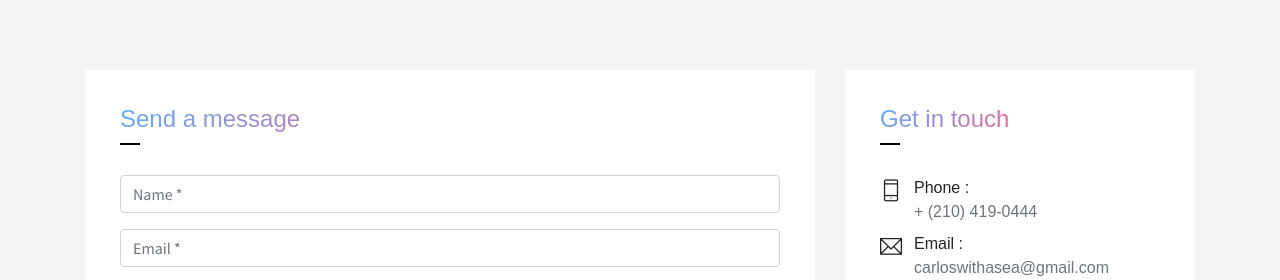
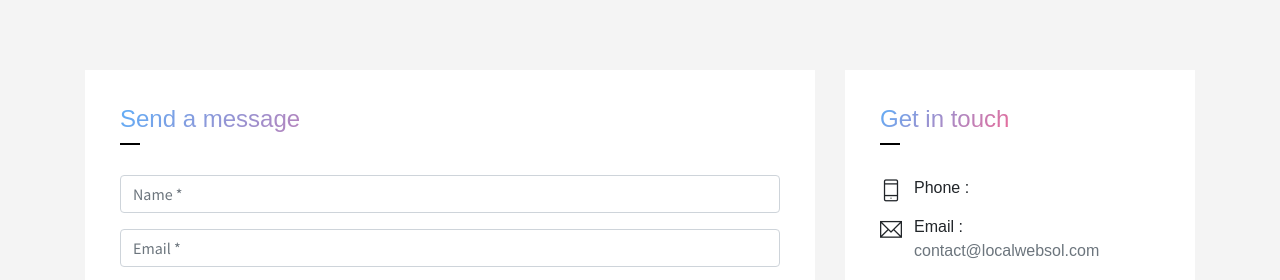
Before and after one commit to carloslopezjr/carloslopezjr.github.io, a website: page index.html in a window 1280 px wide. Shown: the part 4636-4916 px from the top of the page. Drawn offline with Linux system fonts and the light colour scheme.

Commit message:
Update index.html

```diff
--- a/index.html
+++ b/index.html
@@ -1329,7 +1329,7 @@
                                 <i class="ti-mobile icon-md"></i>
                             </div>
                             <div class="col-10 ">
-                                <h6 class="d-inline">Phone : <br> <span class="text-muted">+ (210) 419-0444</span></h6>
+                                <h6 class="d-inline">Phone : <br> <span class="text-muted"></span></h6>
                             </div>
                         </div>
                         <div class="row mb-2">
@@ -1337,7 +1337,7 @@
                                 <i class="ti-email icon-md"></i>
                             </div>
                             <div class="col-10">
-                                <h6 class="d-inline">Email :<br> <span class="text-muted">carloswithasea@gmail.com</span></h6>
+                                <h6 class="d-inline">Email :<br> <span class="text-muted">contact@localwebsol.com</span></h6>
                             </div>
                         </div>
                         <ul class="social-icons pt-4">
```
